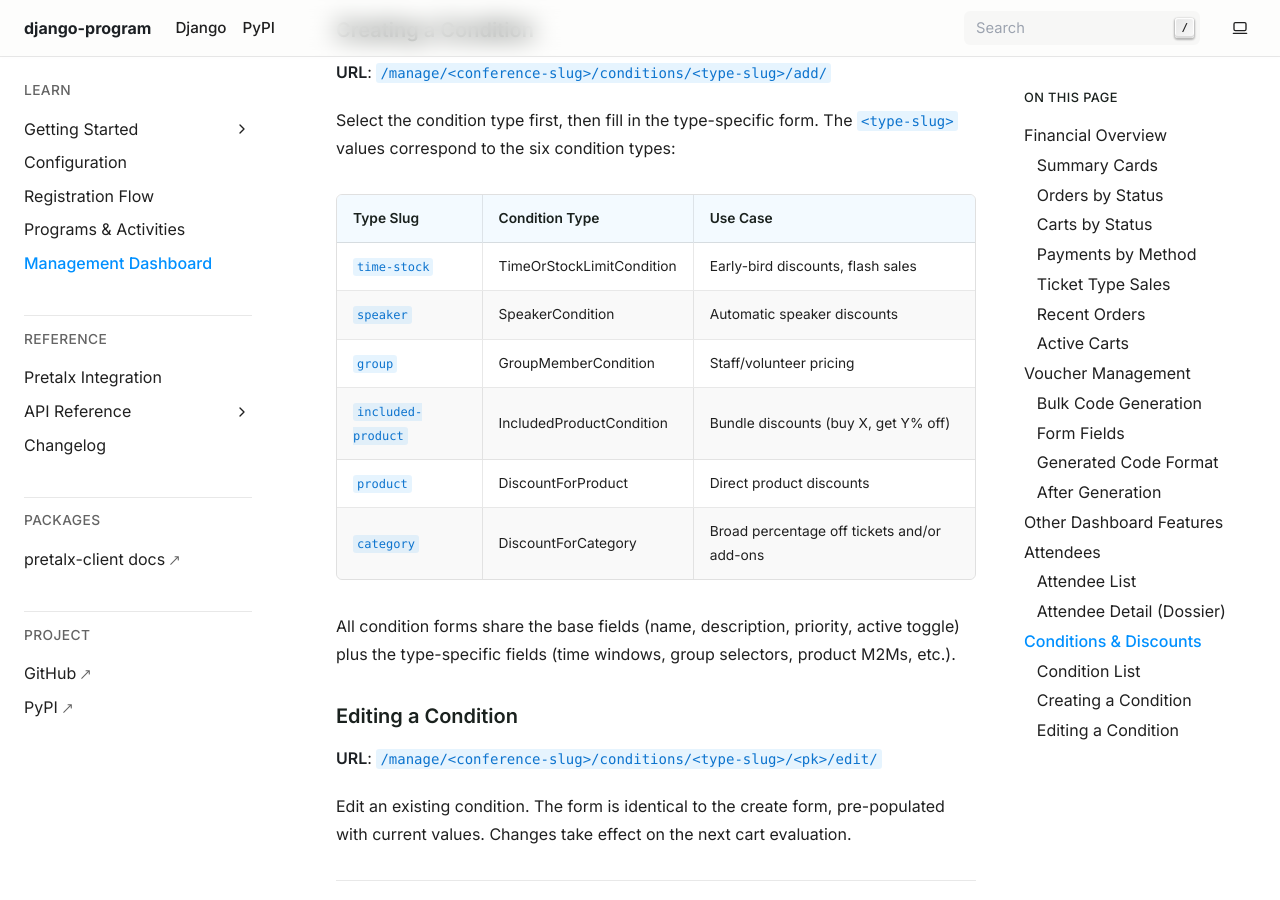
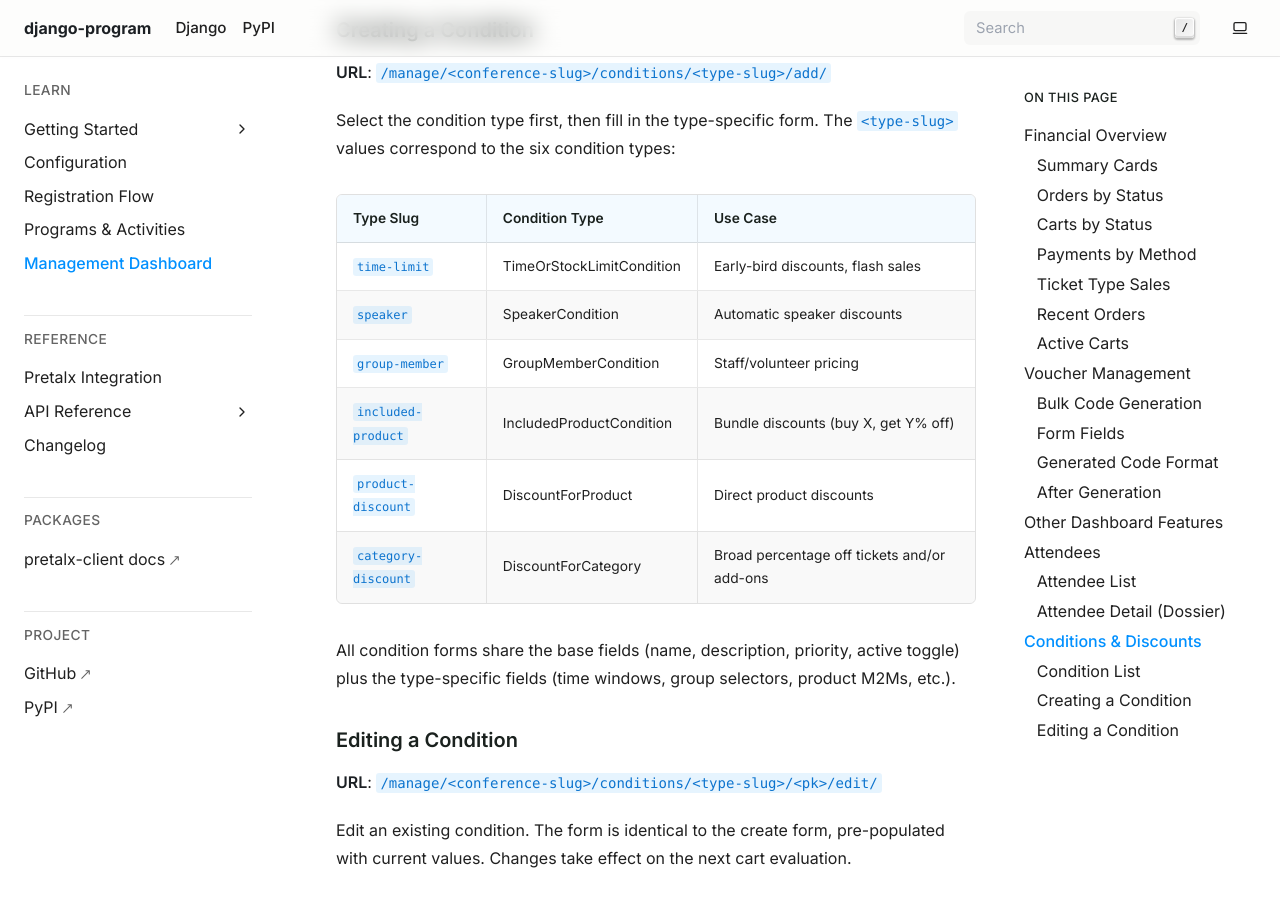
Before and after one commit to JacobCoffee/django-program, a Sphinx documentation site: the page built from docs/management-dashboard.md, in a window 1280 px wide and 900 px high, scrolled down 6988 px. Built offline with Sphinx 7.4.7, drawn with Linux system fonts in a browser that asks for light colours.

Commit message:
fix: address PR review round 4 — typing, atomic overshoot, prefetch
- Type CartSummary.condition_discounts as list[object] with field(default_factory)
- Fix docs slug mismatch (time-stock→time-limit, group→group-member, etc.)
- Prevent atomic overshoot: times_used + count <= limit constraint
- Fix evaluate_for_items docstring: side-effect free, not mutating DB
- Prefetch M2Ms in _gather_all_conditions, use .all() in _apply_condition

Co-Authored-By: Claude Opus 4.6 (1M context) <noreply@anthropic.com>

```diff
--- a/docs/management-dashboard.md
+++ b/docs/management-dashboard.md
@@ -185,12 +185,12 @@ Select the condition type first, then fill in the type-specific form. The `<type
 
 | Type Slug | Condition Type | Use Case |
 |---|---|---|
-| `time-stock` | TimeOrStockLimitCondition | Early-bird discounts, flash sales |
+| `time-limit` | TimeOrStockLimitCondition | Early-bird discounts, flash sales |
 | `speaker` | SpeakerCondition | Automatic speaker discounts |
-| `group` | GroupMemberCondition | Staff/volunteer pricing |
+| `group-member` | GroupMemberCondition | Staff/volunteer pricing |
 | `included-product` | IncludedProductCondition | Bundle discounts (buy X, get Y% off) |
-| `product` | DiscountForProduct | Direct product discounts |
-| `category` | DiscountForCategory | Broad percentage off tickets and/or add-ons |
+| `product-discount` | DiscountForProduct | Direct product discounts |
+| `category-discount` | DiscountForCategory | Broad percentage off tickets and/or add-ons |
 
 All condition forms share the base fields (name, description, priority, active toggle) plus the type-specific fields (time windows, group selectors, product M2Ms, etc.).
 
```
Also changed, not shown: 2 other files.
